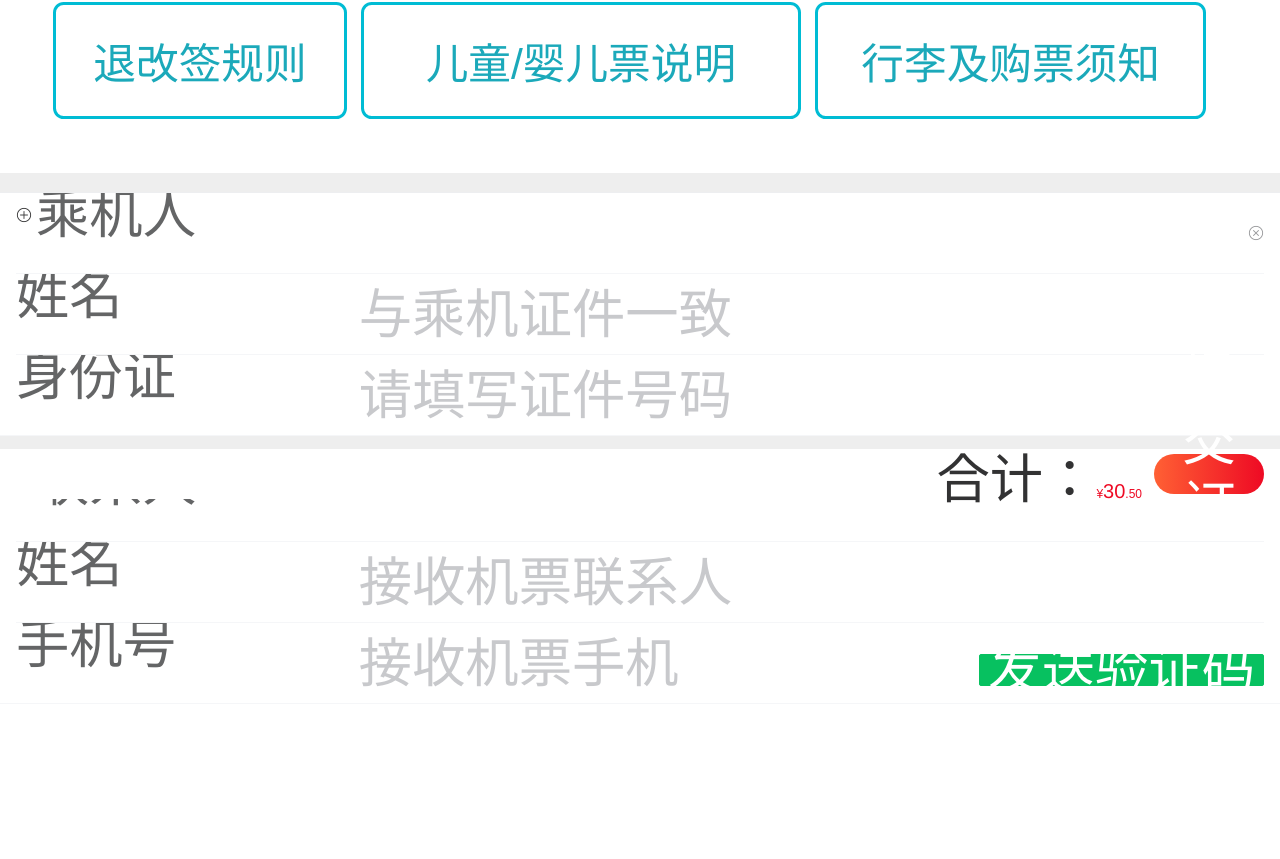
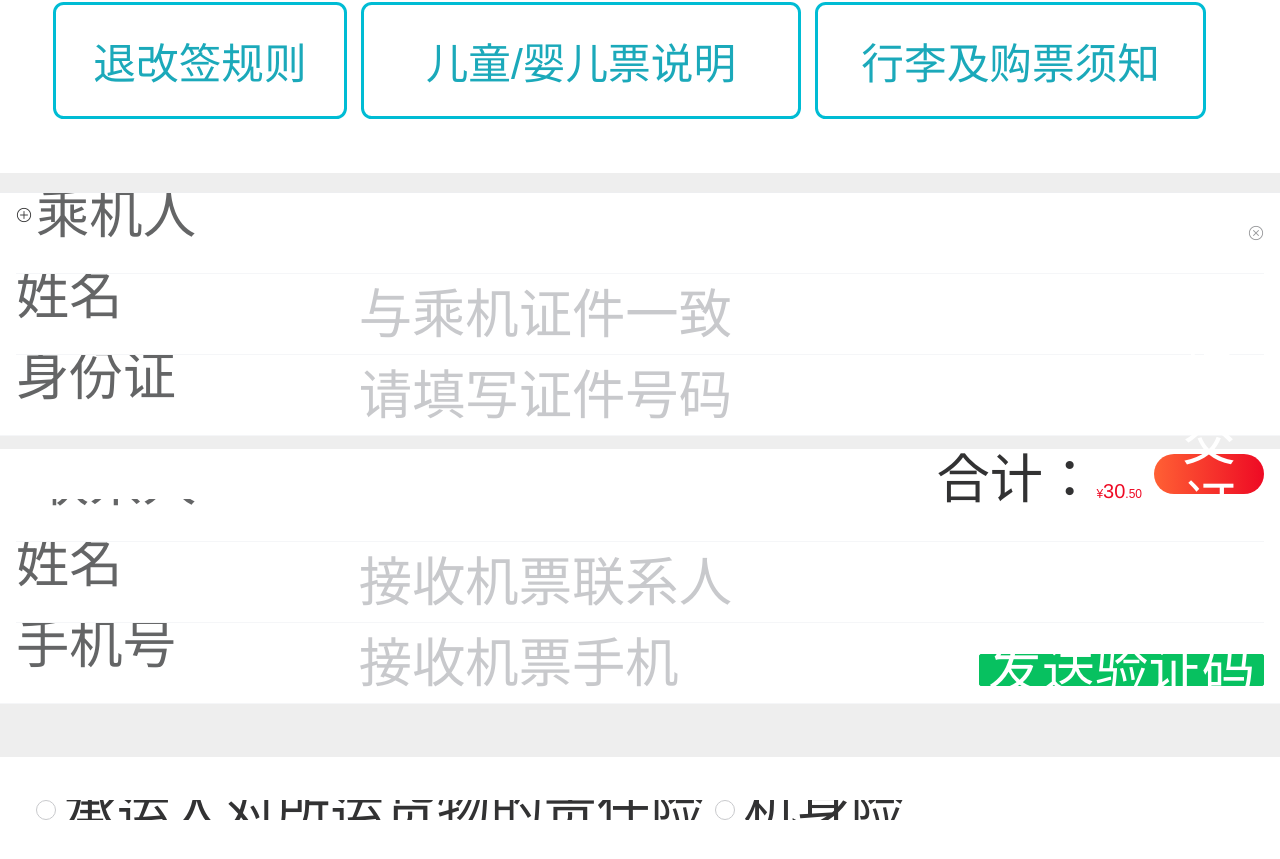
Before and after one commit to githubchx12380/vue-air-phone, a Vue app: page /pay/1 in a window 1280 px wide. Shown: the part 301-1160 px from the top of the page. Before the commit the page ends 1025 px from the top, so only its background shows below. Built offline with nearby package versions, Linux system fonts and the light colour scheme; no server answers.

Commit message:
checkbox

```diff
--- a/src/components/Pay/Payinfo_3_person.vue
+++ b/src/components/Pay/Payinfo_3_person.vue
@@ -5,6 +5,7 @@
         <van-field label="姓名"  v-model="item.name" placeholder="与乘机证件一致" />
         <van-field label="身份证" v-model="item.card" maxlength="18" value="" placeholder="请填写证件号码" />
       </van-cell-group>
+
       <van-cell-group style="margin-top:25px;">
         <van-field label="联系人" left-icon="friends-o" readonly></van-field>
         <van-field label="姓名"  placeholder="接收机票联系人" />
@@ -14,15 +15,23 @@
             </template>
         </van-field>
       </van-cell-group>
+
       <van-submit-bar :price="3050" button-text="提交订单"  color="#be99ff" @submit="onSubmit" />
+
+      <van-checkbox-group v-model="result" class="check" direction="horizontal">
+        <van-checkbox name="a">承运人对所运货物的责任险</van-checkbox>
+        <van-checkbox name="b">机身险</van-checkbox>
+      </van-checkbox-group>
   </div>
 </template>
 
 <script>
 export default {
+    props:['flightInfo'],
     data() {
         return {
-            person:[{}]
+            person:[{}],
+            result:[]
         }
     },
     methods:{
@@ -47,4 +56,9 @@ export default {
 .person-pay{
     margin: 20px 0;
 }
+.check{
+    margin: 4.167vw 0;
+    padding: 3.389vw 2.778vw;
+    background-color: white;
+}
 </style>
--- a/src/views/air/pay.vue
+++ b/src/views/air/pay.vue
@@ -8,7 +8,7 @@
 
     <pay-info2 :airInfo="flightInfo"></pay-info2>
 
-    <pay-info3-person></pay-info3-person>
+    <pay-info3-person :airInfo="flightInfo"></pay-info3-person>
   </div>
 </template>
 
```
